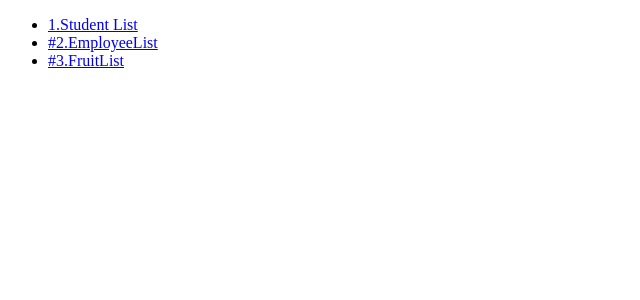
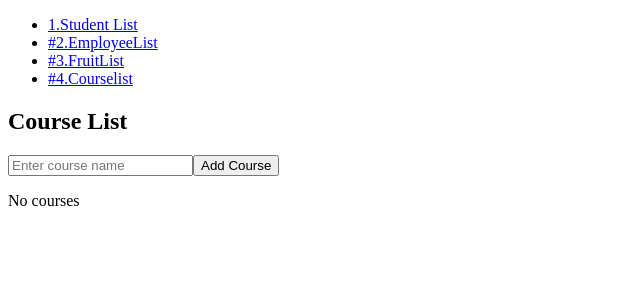
Before and after one commit to ChristineMaitom/AngularDataStructures, an Angular app: page /course-list in a window 1280 px wide. Before the commit this address led to /. Shown: the top 300 px of the page, without its empty margins (0-640 px from the left). Built offline with nearby package versions, Linux system fonts and the light colour scheme.

Commit message:
#4 Course List

```diff
--- a/src/app/app.component.html
+++ b/src/app/app.component.html
@@ -3,6 +3,7 @@
     <li><a routerLink="">1.Student List</a></li>
     <li><a routerLink="employee-list">#2.EmployeeList</a></li>
     <li><a routerLink="fruit-list">#3.FruitList</a></li>
+    <li><a routerLink="course-list">#4.Courselist</a></li>
 
   </ul>
 </nav>
--- a/src/app/app.module.ts
+++ b/src/app/app.module.ts
@@ -8,12 +8,14 @@ import { FormsModule } from "@angular/forms";
 import {StudentListComponent} from "./components/student-list/student-list.component";
 import {EmployeeListComponent} from "./components/employee-list/employee-list.component";
 import {FruitListComponent} from "./components/fruit-list/fruit-list.component";
+import {CourseListComponent} from "./components/course-list/course-list.component";
 
 
 const routes: Routes = [
   {path: '', component: StudentListComponent},
   {path: 'employee-list', component: EmployeeListComponent},
   {path: 'fruit-list', component: FruitListComponent},
+  {path: 'course-list', component: CourseListComponent},
 
 ]
 
@@ -31,7 +33,7 @@ const routes: Routes = [
     StudentListComponent,
     EmployeeListComponent,
     FruitListComponent,
-
+    CourseListComponent,
 
   ],
 
--- /dev/null
+++ b/src/app/components/course-list/course-list.component.html
@@ -0,0 +1,18 @@
+<div class="course-list">
+  <h2>Course List</h2>
+  <form (ngSubmit)="addCourse()" #courseForm="ngForm">
+    <input type="text" [(ngModel)]="newCourse" name="courseName" required placeholder="Enter course name" />
+    <button type="submit">Add Course</button>
+  </form>
+
+  <ul>
+    <li *ngFor="let course of courses; let i = index">
+      {{ course }}
+      <button (click)="removeCourse(i)">Remove</button>
+    </li>
+  </ul>
+
+  <div *ngIf="courses.length === 0" class="empty-list">
+    No courses
+  </div>
+</div>
--- /dev/null
+++ b/src/app/components/course-list/course-list.component.ts
@@ -0,0 +1,22 @@
+import { Component } from '@angular/core';
+
+@Component({
+  selector: 'app-course-list',
+  templateUrl: './course-list.component.html',
+  styleUrl: './course-list.component.css'
+})
+export class CourseListComponent {
+  courses: string[] = [];
+  newCourse: string = '';
+
+  addCourse() {
+    if (this.newCourse.trim()) {
+      this.courses.push(this.newCourse.trim());
+      this.newCourse = '';
+    }
+  }
+
+  removeCourse(index: number) {
+    this.courses.splice(index, 1);
+  }
+}
```
Also changed, not shown: src/app/components/course-list/course-list.component.css (added), 1 other file (tests, documents, lock files or other folders).
